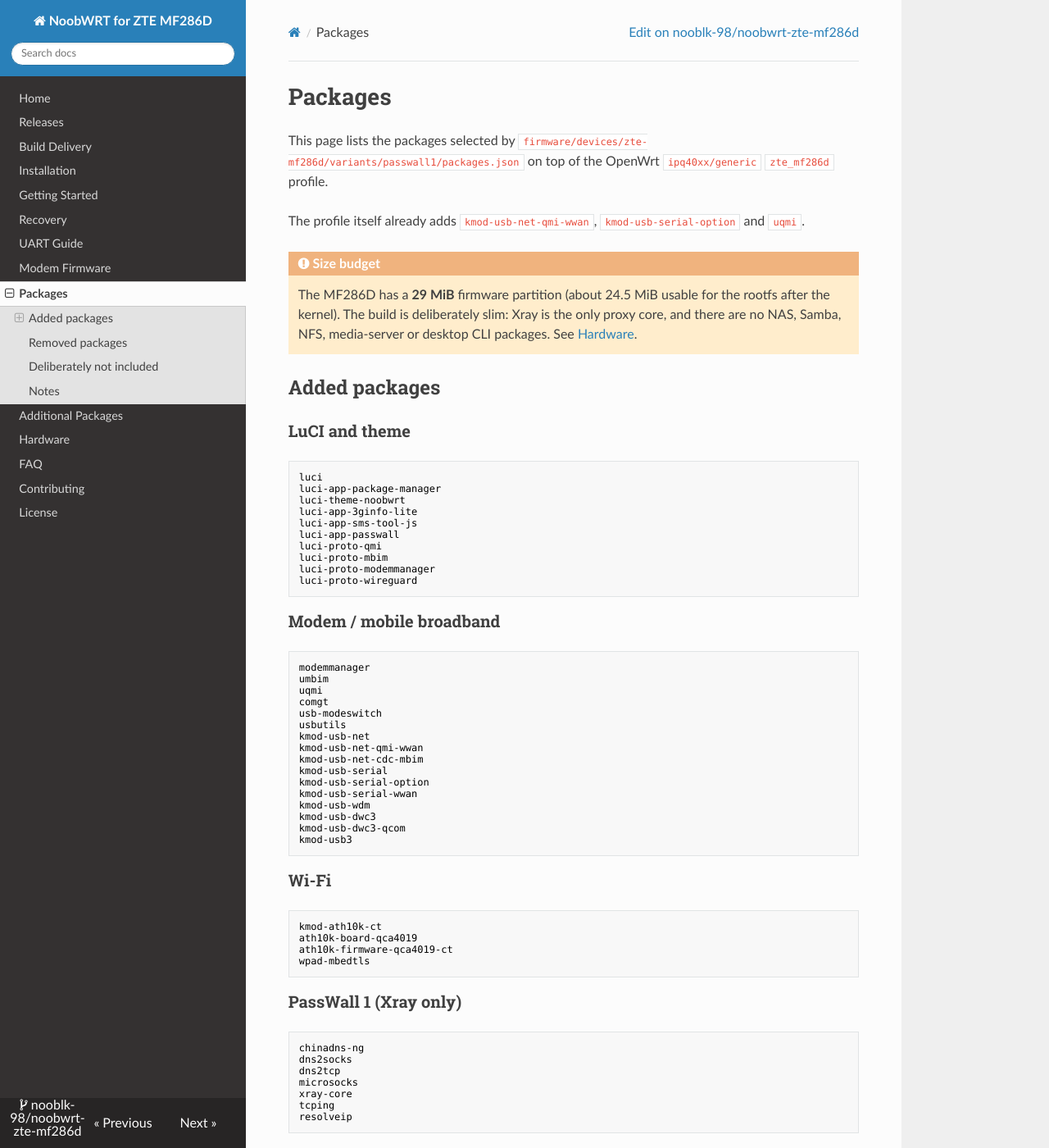
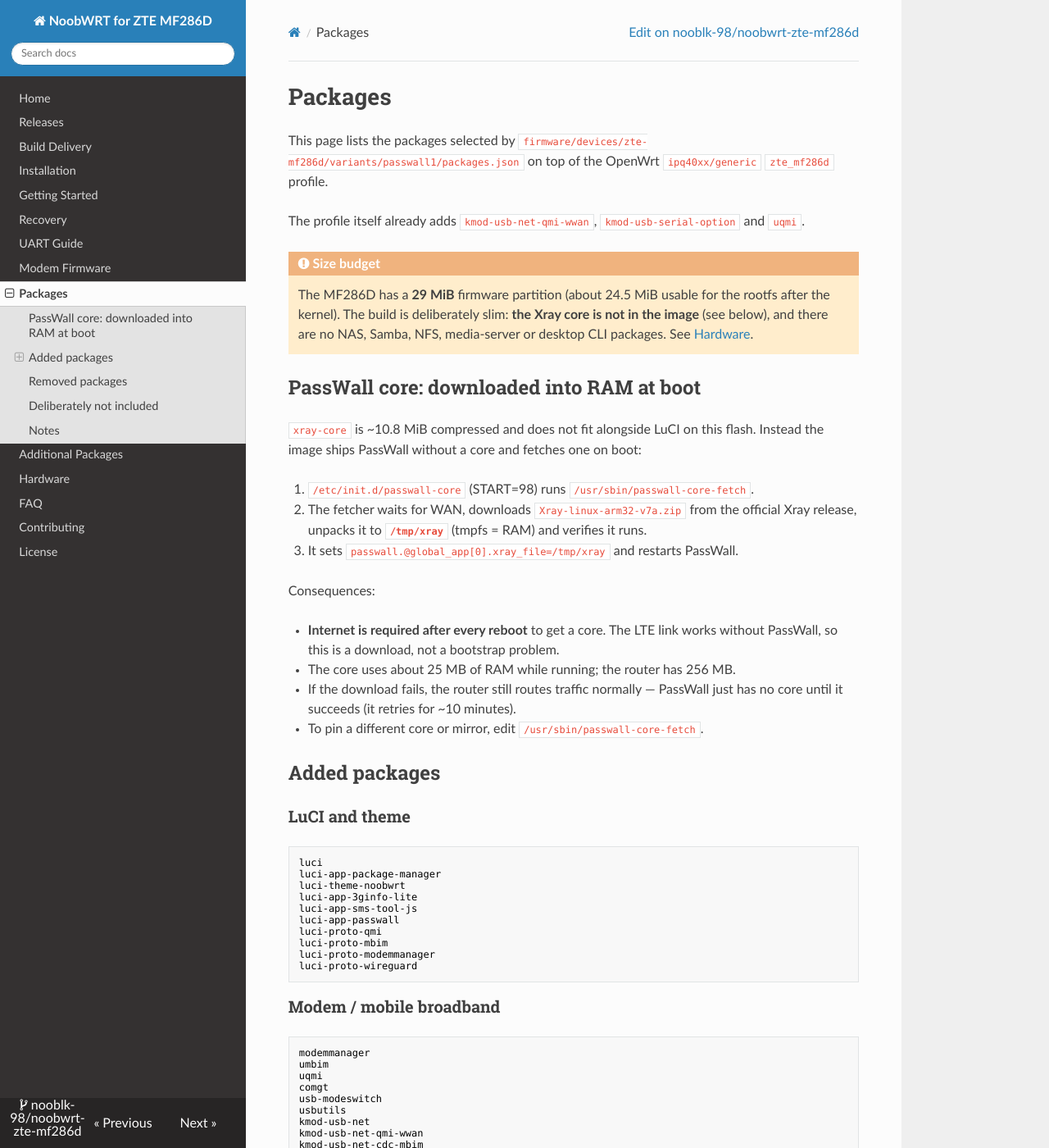
Before and after one commit to nooblk-98/noobwrt-zte-mf286d, an MkDocs documentation site: the page built from docs/packages.md, in a window 1280 px wide and 1400 px high. Shown: the whole window at 82% size. Built offline with MkDocs 1.6.1, drawn with Linux system fonts in a browser that asks for light colours; nearby versions of some CDN libraries; some of the changed text lies outside the part shown.

Commit message:
feat: fetch the PassWall Xray core into RAM at boot
The 29 MiB firmware partition cannot hold LuCI plus a 10.8 MiB core.
- drop xray-core from the image; keep luci-app-passwall
- add /usr/sbin/passwall-core-fetch + /etc/init.d/passwall-core (START=98):
  wait for WAN, download Xray-linux-arm32-v7a.zip, unpack to /tmp/xray,
  point passwall.@global_app[0].xray_file at it and restart PassWall
- uci-default 89-passwall-core sets the RAM path on first boot
- docs: packages/installation/hardware/FAQ explain the trade-off

````diff
--- a/docs/packages.md
+++ b/docs/packages.md
@@ -9,9 +9,29 @@ and `uqmi`.
 
 !!! warning "Size budget"
     The MF286D has a **29 MiB** firmware partition (about 24.5 MiB usable for the
-    rootfs after the kernel). The build is deliberately slim: Xray is the only
-    proxy core, and there are no NAS, Samba, NFS, media-server or desktop CLI
-    packages. See [Hardware](hardware.md#flash-and-image-size-budget).
+    rootfs after the kernel). The build is deliberately slim: **the Xray core is
+    not in the image** (see below), and there are no NAS, Samba, NFS, media-server
+    or desktop CLI packages. See [Hardware](hardware.md#flash-and-image-size-budget).
+
+## PassWall core: downloaded into RAM at boot
+
+`xray-core` is ~10.8 MiB compressed and does not fit alongside LuCI on this flash.
+Instead the image ships PassWall without a core and fetches one on boot:
+
+1. `/etc/init.d/passwall-core` (START=98) runs `/usr/sbin/passwall-core-fetch`.
+2. The fetcher waits for WAN, downloads
+   `Xray-linux-arm32-v7a.zip` from the official Xray release, unpacks it to
+   **`/tmp/xray`** (tmpfs = RAM) and verifies it runs.
+3. It sets `passwall.@global_app[0].xray_file=/tmp/xray` and restarts PassWall.
+
+Consequences:
+
+- **Internet is required after every reboot** to get a core. The LTE link works
+  without PassWall, so this is a download, not a bootstrap problem.
+- The core uses about 25 MB of RAM while running; the router has 256 MB.
+- If the download fails, the router still routes traffic normally — PassWall just
+  has no core until it succeeds (it retries for ~10 minutes).
+- To pin a different core or mirror, edit `/usr/sbin/passwall-core-fetch`.
 
 ## Added packages
 
@@ -60,16 +80,16 @@ ath10k-firmware-qca4019-ct
 wpad-mbedtls
 ```
 
-### PassWall 1 (Xray only)
+### PassWall 1 (core fetched at boot)
 
 ```text
 chinadns-ng
 dns2socks
 dns2tcp
 microsocks
-xray-core
 tcping
 resolveip
+unzip
 ```
 
 ### Firewall / nftables
@@ -126,6 +146,7 @@ ca-bundle
 jq
 ```
 
+
 ## Removed packages
 
 ```text
@@ -148,11 +169,12 @@ wpad-basic-mbedtls
 
 | Package | Why |
 |---|---|
+| `xray-core` | fetched into RAM at boot instead (10.8 MiB) |
 | `sing-box`, `v2ray-geoip`, `v2ray-geosite`, `haproxy` | ~21 MiB together; would not fit |
 | `luci-app-modemband` | no maintained source feed for 25.12 (config kept) |
 | `apn-web`, `telegramWrt` | binary-only upstream; APN page ships in the overlay |
 | samba4, nfs, minidlna, filemanager, sftp-server | NAS features not wanted on this build |
-| bash, coreutils, htop, tcpdump, gawk, nano, less, unzip, ethtool-full | desktop conveniences, cut to protect the size budget |
+| bash, coreutils, htop, tcpdump, gawk, nano, less, ethtool-full | desktop conveniences, cut to protect the size budget |
 
 ## Notes
 
````
Also changed, not shown: README.md (+1 -1 lines), docs/faq.md (+7 -0 lines), docs/hardware.md (+2 -1 lines), docs/installation.md (+4 -1 lines), 6 other files.
